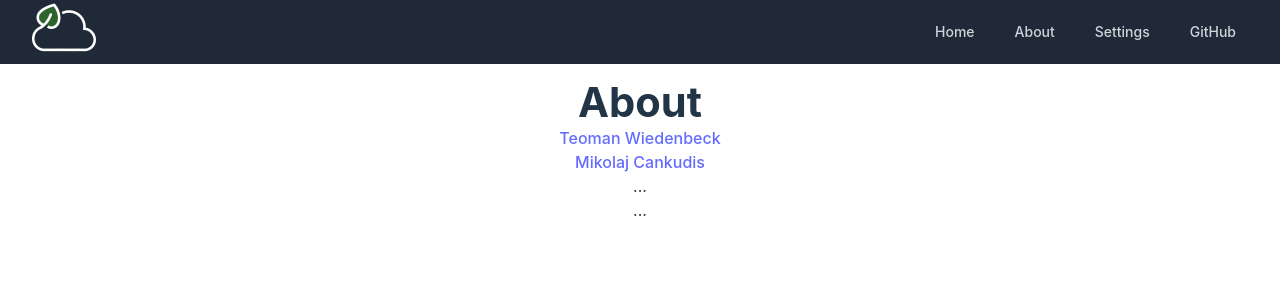
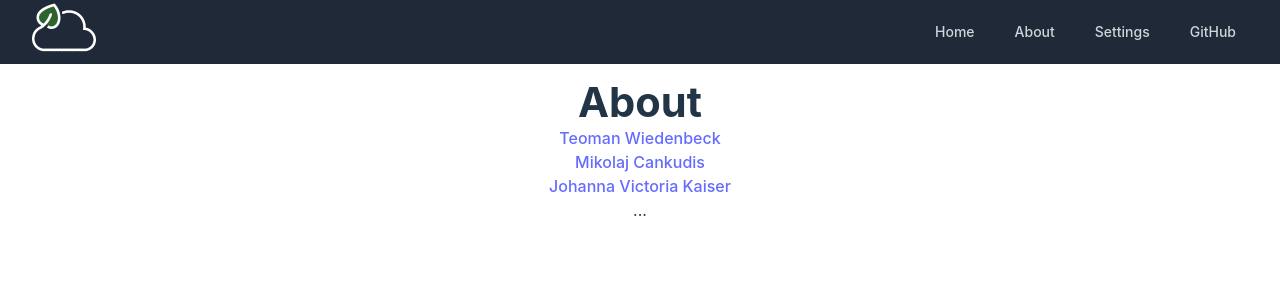
Before and after one commit to mcankudis/CleanCloud, a React (Vite) app in the folder client/: page /about in a window 1280 px wide. Shown: the top 300 px of the page. Built offline with nearby package versions, Linux system fonts and the light colour scheme.

Commit message:
Feed: added to github accout about Johanna Kaiser

```diff
--- a/client/src/about/AboutView.tsx
+++ b/client/src/about/AboutView.tsx
@@ -5,7 +5,7 @@ export const AboutView = () => {
                 <h1>About</h1>
                 <a href="https://github.com/TeoDevGerman">Teoman Wiedenbeck</a>
                 <a href="https://github.com/mcankudis">Mikolaj Cankudis</a>
-                <p>...</p>
+                <a href ="https://github.com/joschjosch1"> Johanna Victoria Kaiser</a>
                 <p>...</p>
             </div>
         </div>
```
